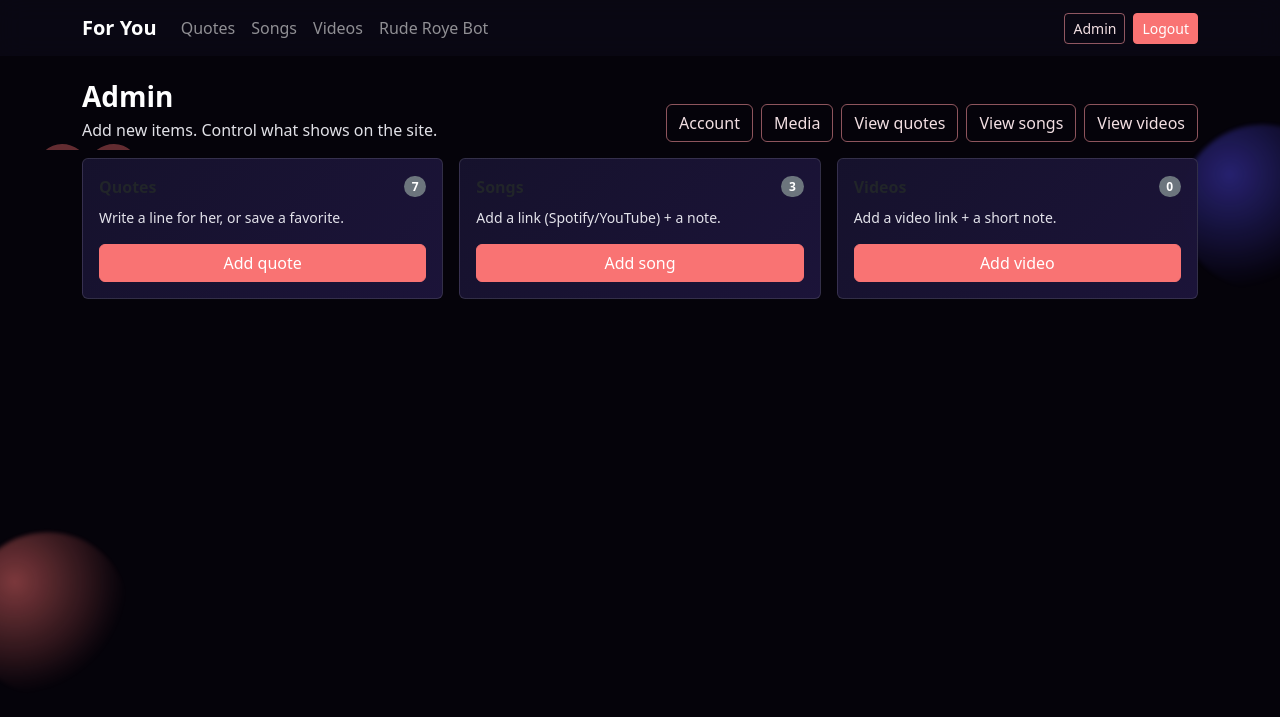
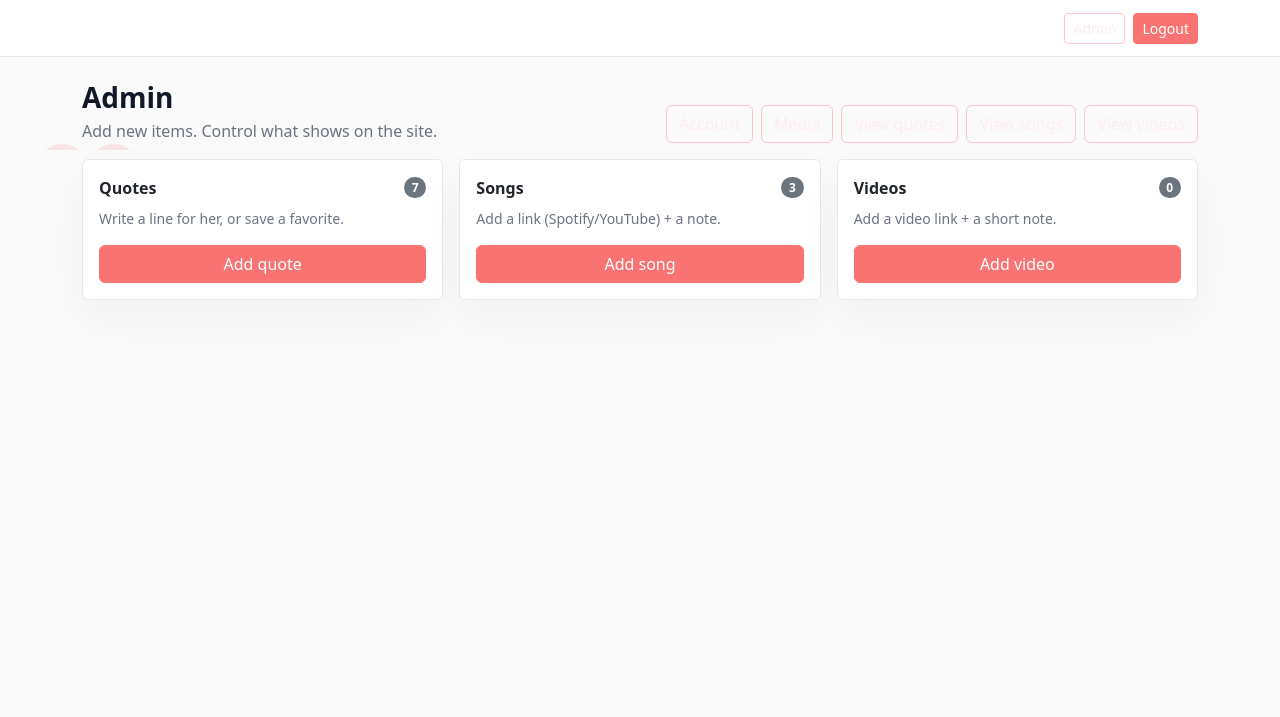
Before and after one commit to subhsingh/Rude.Roy, a Flask app: page /admin in a window 1280 px wide. Shown: the top 717 px of the page. Run offline with Flask 3, Linux system fonts and the light colour scheme; a user stored in the database is signed in; some libraries are stand-ins or nearby versions.

Commit message:
Switch to light Instagram-style theme
Use light feed-style background, white cards, dark text, and softened sketch overlay for better readability while keeping romantic accents.

Made-with: Cursor

```diff
--- a/templates/base.html
+++ b/templates/base.html
@@ -11,27 +11,24 @@
       crossorigin="anonymous"
     />
     <style>
-      body { background: #05030a; color: #ffffff; }
-      .navbar { background: rgba(10, 8, 20, 0.9) !important; backdrop-filter: blur(12px); }
-      .card { background: linear-gradient(135deg, rgba(22, 18, 45, 0.98), rgba(28, 20, 58, 0.98)); border: 1px solid rgba(255,255,255,0.12); }
-      a { color: #ff9aa2; }
-      a:hover { color: #ffd1d6; }
-      .muted { color: rgba(250,250,255,0.9); }
-      .badge-soft { background: rgba(255,154,162,0.14); border: 1px solid rgba(255,154,162,0.22); color: rgba(255,235,238,0.96); }
+      body { background: #fafafa; color: #111827; }
+      .navbar { background: #ffffff !important; border-bottom: 1px solid #e5e7eb; backdrop-filter: blur(8px); }
+      .card { background: #ffffff; border: 1px solid #e5e7eb; box-shadow: 0 18px 45px rgba(15,23,42,0.04); }
+      a { color: #111827; }
+      a:hover { color: #ef4444; }
+      .muted { color: #6b7280; }
+      .badge-soft { background: rgba(239,68,68,0.08); border: 1px solid rgba(239,68,68,0.25); color: #b91c1c; }
       .hero {
-        background: radial-gradient(1200px 500px at 15% 0%, rgba(248,113,113,0.32), transparent 60%),
-                    radial-gradient(1000px 500px at 100% 10%, rgba(129,140,248,0.32), transparent 60%);
-        border-bottom: 1px solid rgba(255,255,255,0.10);
+        background: linear-gradient(135deg, #fdf2f2, #eff6ff);
+        border-bottom: 1px solid #e5e7eb;
       }
       .form-control, .form-select { background: rgba(255,255,255,0.06); border: 1px solid rgba(255,255,255,0.15); color: #e8eefc; }
       .form-control:focus { background: rgba(255,255,255,0.08); color: #e8eefc; }
       .btn-primary { background: #f97373; border-color: #f97373; }
       .btn-outline-light { border-color: rgba(255,154,162,0.55); color: rgba(255,235,238,0.95); }
       .btn-outline-light:hover { background: rgba(255,154,162,0.12); border-color: rgba(255,154,162,0.8); }
-      .alert { border: 1px solid rgba(255,255,255,0.15); background: rgba(255,255,255,0.07); color: #e8eefc; }
-      .creature { position: fixed; inset: auto; width: 160px; height: 160px; border-radius: 999px; filter: blur(2px); opacity: 0.55; pointer-events: none; z-index: 0; }
-      .creature.one { left: -40px; bottom: 12vh; background: radial-gradient(circle at 30% 30%, rgba(248,113,113,0.9), rgba(248,113,113,0.1) 60%, transparent 70%); animation: floaty 9s ease-in-out infinite; }
-      .creature.two { right: -50px; top: 18vh; background: radial-gradient(circle at 30% 30%, rgba(79,70,229,0.85), rgba(79,70,229,0.10) 60%, transparent 70%); animation: floaty 11s ease-in-out infinite reverse; }
+      .alert { border: 1px solid #fee2e2; background: #fef2f2; color: #b91c1c; }
+      .creature { display: none; }
       @keyframes floaty { 0%,100% { transform: translate(0,0) scale(1);} 50% { transform: translate(14px,-18px) scale(1.04);} }
       main, nav { position: relative; z-index: 1; }
       .story-card {
@@ -45,30 +42,30 @@
         width: 100%;
         height: 100%;
         object-fit: cover;
-        opacity: 0.45;
-        filter: grayscale(0.1);
-        transform: scale(1.05);
+        opacity: 0.9;
+        filter: grayscale(0.06);
+        transform: scale(1.02);
       }
       .story-overlay {
         position: relative;
         z-index: 1;
-        background: radial-gradient(circle at 0 0, rgba(15,23,42,0.45), transparent 55%),
-                    linear-gradient(to bottom right, rgba(3,3,10,0.97), rgba(5,5,18,0.99));
+        background: linear-gradient(to top, rgba(0,0,0,0.65), rgba(0,0,0,0.05));
+        color: #f9fafb;
       }
-      .story-overlay, .story-overlay * { text-shadow: 0 2px 18px rgba(0,0,0,0.55); }
+      .story-overlay, .story-overlay * { text-shadow: 0 1px 6px rgba(0,0,0,0.7); }
       .story-tag {
         letter-spacing: .08em;
         text-transform: uppercase;
         font-size: 11px;
         color: rgba(248,113,113,0.9);
       }
-      code { color: rgba(255,209,214,0.95); }
+      code { color: #b91c1c; }
       .sketch-layer {
         position: fixed;
         inset: 0;
         pointer-events: none;
         z-index: 0;
-        opacity: 0.6;
+        opacity: 0.25;
       }
       .sketch-heart {
         stroke: rgba(248,113,113,0.85);
```
